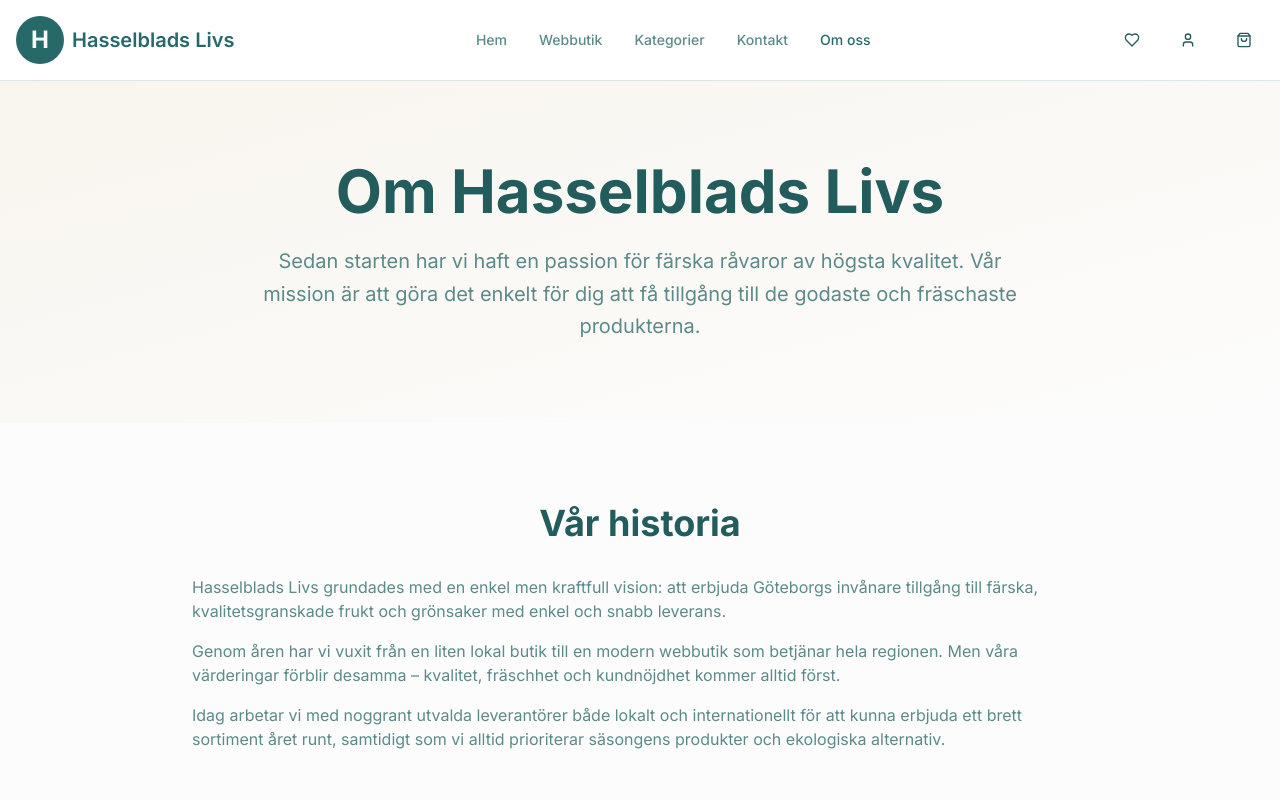
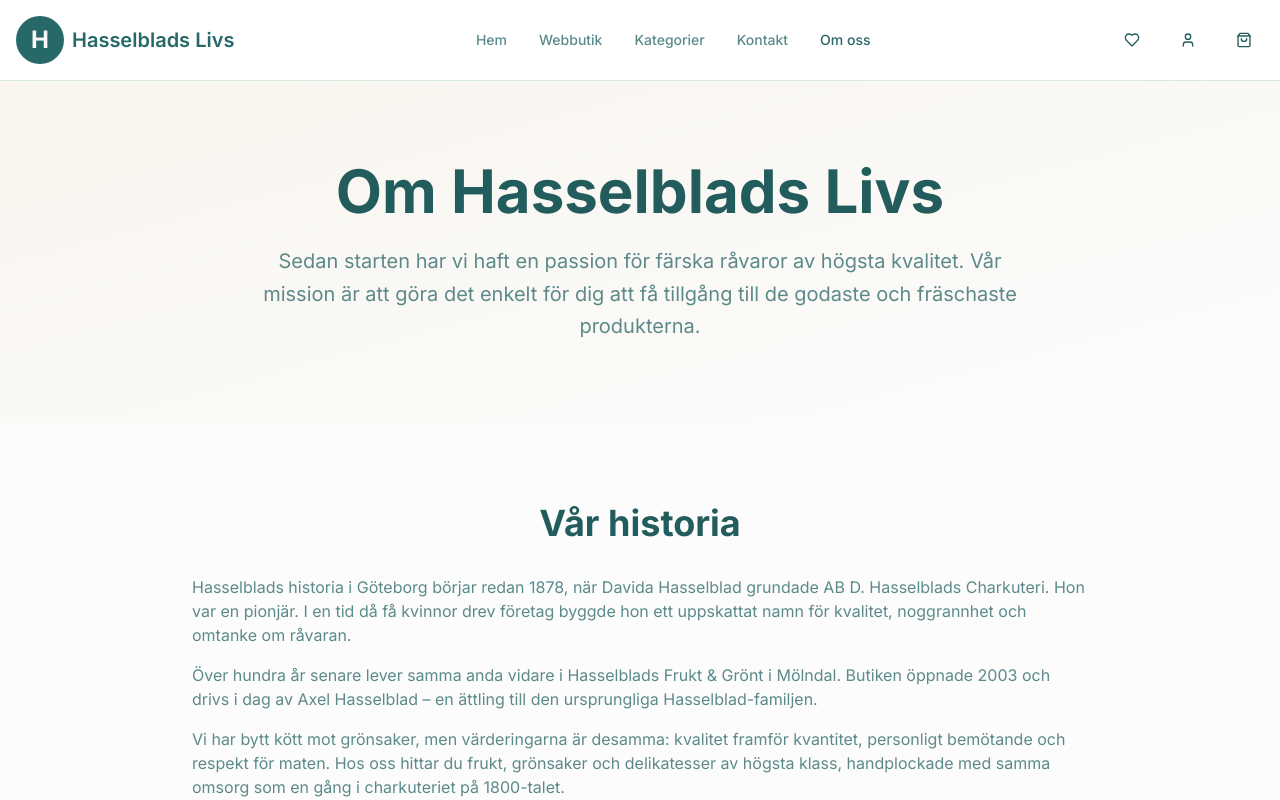
Before and after one commit to Onepiecedad/Hasselblads_Livs, a React (Vite) app: page /om-oss in a window 1280 px wide. Shown: the top 800 px of the page. Built offline with nearby package versions, Linux system fonts and the light colour scheme; the HTML template or start-up script is replaced by a standard one.

Commit message:
Add history to About page

```diff
--- a/src/pages/About.tsx
+++ b/src/pages/About.tsx
@@ -54,19 +54,24 @@ const About = () => {
             <h2 className="text-3xl md:text-4xl font-bold mb-8 text-center">Vår historia</h2>
             <div className="prose prose-lg max-w-none text-muted-foreground space-y-4">
               <p>
-                Hasselblads Livs grundades med en enkel men kraftfull vision: att erbjuda
-                Göteborgs invånare tillgång till färska, kvalitetsgranskade frukt och grönsaker
-                med enkel och snabb leverans.
+                Hasselblads historia i Göteborg börjar redan 1878, när Davida Hasselblad grundade
+                AB D. Hasselblads Charkuteri. Hon var en pionjär. I en tid då få kvinnor drev företag
+                byggde hon ett uppskattat namn för kvalitet, noggrannhet och omtanke om råvaran.
               </p>
               <p>
-                Genom åren har vi vuxit från en liten lokal butik till en modern webbutik som
-                betjänar hela regionen. Men våra värderingar förblir desamma – kvalitet,
-                fräschhet och kundnöjdhet kommer alltid först.
+                Över hundra år senare lever samma anda vidare i Hasselblads Frukt & Grönt i Mölndal.
+                Butiken öppnade 2003 och drivs i dag av Axel Hasselblad – en ättling till den
+                ursprungliga Hasselblad-familjen.
               </p>
               <p>
-                Idag arbetar vi med noggrant utvalda leverantörer både lokalt och internationellt
-                för att kunna erbjuda ett brett sortiment året runt, samtidigt som vi alltid
-                prioriterar säsongens produkter och ekologiska alternativ.
+                Vi har bytt kött mot grönsaker, men värderingarna är desamma: kvalitet framför
+                kvantitet, personligt bemötande och respekt för maten. Hos oss hittar du frukt,
+                grönsaker och delikatesser av högsta klass, handplockade med samma omsorg som en
+                gång i charkuteriet på 1800-talet.
+              </p>
+              <p>
+                Från Davidas charkdisk till dagens fruktstånd har det alltid handlat om en sak –
+                att ge människor god mat med hjärta.
               </p>
             </div>
           </div>
```
